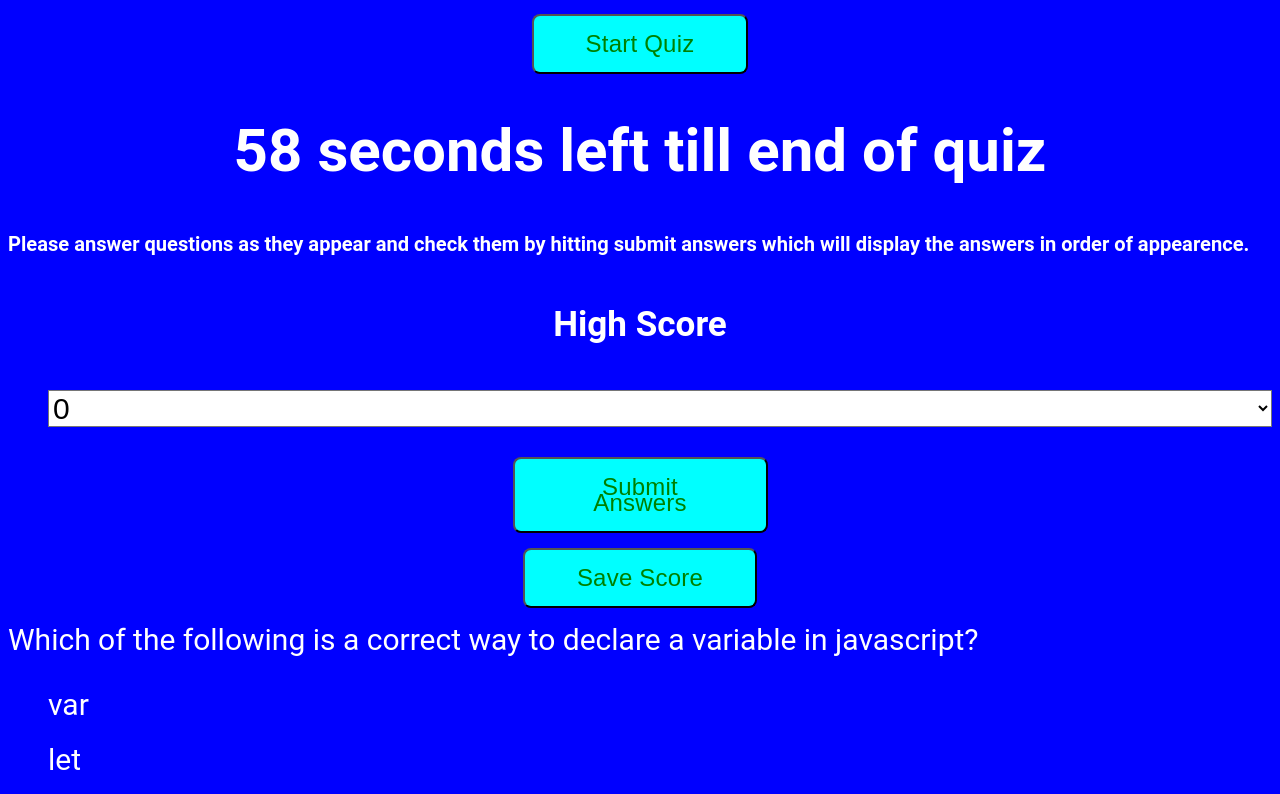
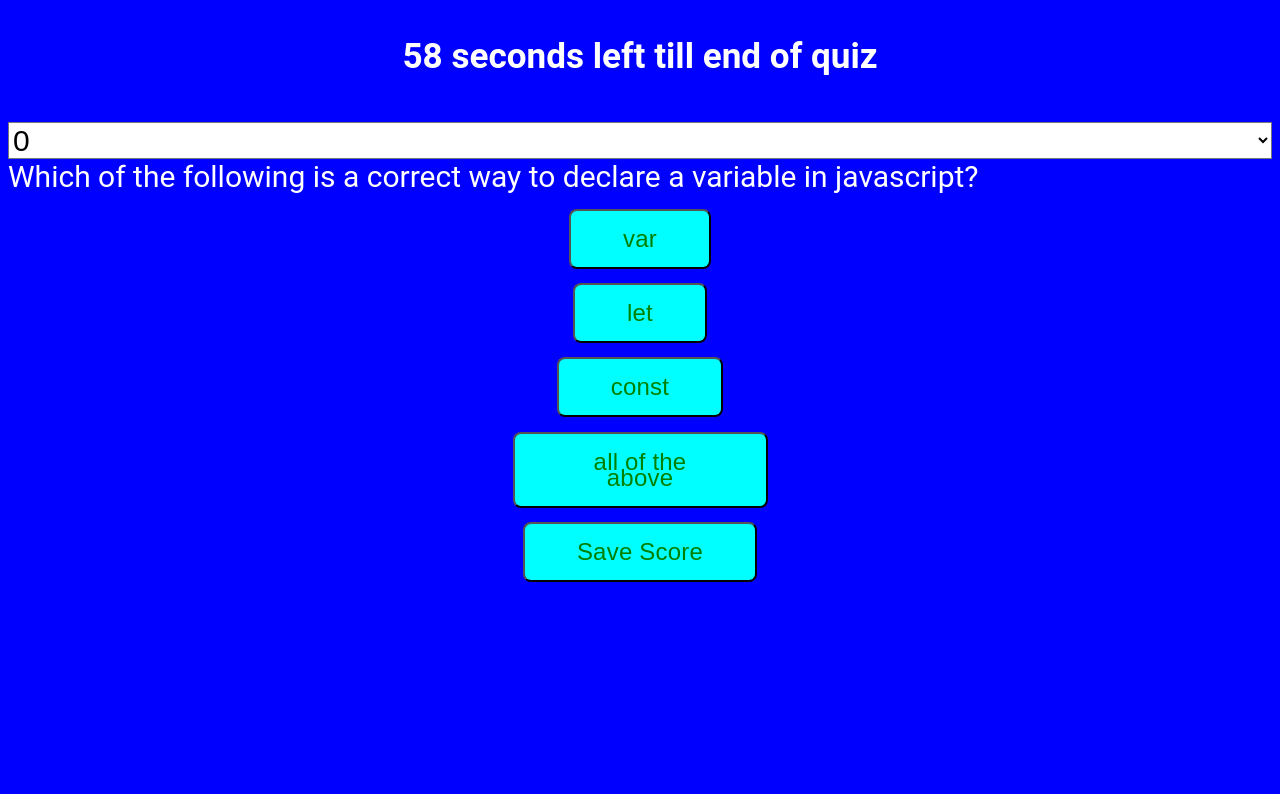
Before and after one commit to FreeWill201/Quiz, a plain HTML site: page index.html in a window 1280 px wide. Both pictures are taken after a click on the button "Start Quiz". Shown: the top 794 px of the page. Drawn offline with Linux system fonts and the light colour scheme.

Commit message:
Final Commit 2

```diff
--- a/index.html
+++ b/index.html
@@ -1,44 +1,42 @@
 <!DOCTYPE html>
 <html lang="en">
-
   <head>
-  <meta charset="UTF-8">
-  <meta name="viewport" content="width=device-width, initial-scale=1.0">
-  <meta http-equiv="X-UA-Compatible" content="ie=edge">
+    <meta charset="UTF-8" />
+    <meta name="viewport" content="width=device-width, initial-scale=1.0" />
+    <meta http-equiv="X-UA-Compatible" content="ie=edge" />
     <title>Timed Quiz</title>
-  <link rel="stylesheet" href="style.css">
+    <link rel="stylesheet" href="style.css" />
   </head>
   <body>
     <!-- Please use text wrap to easily read my comments.-->
-    <!-- The below code, lines 13-19 create a button that intiates the quiz and a countdown. It allows for a descriptive header that guides the user on how to properly use the webpage.-->
+    <!-- The below code, lines 15-21 creates a button that intiates the quiz and a countdown. It allows for a descriptive header that guides the user on how to properly use the webpage.-->
+    <div id="main">
+      <div id="start-container">
         <button id="Timer">Start Quiz</button>
-    <h1 class="time" style="text-align:center;"></h1>
-    <div id="main">
-        <h6>Please answer questions as they appear and
-            check them by hitting submit answers which will
-            display the answers in order of appearence.
+        <h6>
+          Please answer questions as they appear. When correct answer is
+          selected new question will display. Five seconds will be deducted for
+          each incorrect answer. You will have 60 seconds to complete the quiz.
+          Good luck!
         </h6>
-    <h3><span id="Score">High Score</span></h3>
-    <!-- The below form establsihes different options with numeric values attatched and corresponding ID's to be referenced in other files.-->
-    <form>
+      </div>
+      <h3 class="time" style="text-align: center"></h3>
+    <!-- The below code allows a user to input their score-->
+      <select id="userScore">
+        <label for="userScores">User Score</label>
         <ul>
             <li>
-                <select id="userScore">
-                <label for="userScores">User Score</label>
             <option value="0">0</option>
             <option value="1">1</option>
             <option value="2">2</option>
             <option value="3">3</option>
             <option value="4">4</option>
             <option value="5">5</option>
+            </li>
         </select>
-            </li>
     </ul>
-<!-- The two buttons below allow for furhter functionality by allowing the user to check their answers and, in an ideal world, save their scores.-->
-<button id="submit">Submit Answers</button>
+</div>
 <button id="save">Save Score</button>
-    </form>
-    </div>
     <script src="script.js"></script>
   </body>
 </html>
--- a/script.js
+++ b/script.js
@@ -1,24 +1,63 @@
-
 // The below variables establish constants referenced through html that can be reused throughout this file
 var mainEl = document.getElementById("main");
 var timeEl = document.querySelector(".time");
+// var submit = document.querySelector("#submit");
 var secondsLeft = 60;
-var submit = document.querySelector("#submit");
+var questionIndex = 0;
 
-// The below action gives the checkAnswers function full interactiveness
-submit.addEventListener("click", checkAnswers);
+// This code allows the quiz to be written with different choices and answers when called upon
+let quiz = [
+  {
+    question:
+      "Which of the following is a correct way to declare a variable in javascript?",
+    options: ["var", "let", "const", "all of the above"],
+    answer: "all of the above",
+  },
+  {
+    question:
+      "True/False. Once a variable is declared in javascript it is necessarry to declare it again.",
+    options: ["True", "False"],
+    answer: "False",
+  },
+  {
+    question:
+      "True/False. It is necessarry to create multiple javascript files in order to get different functions to work.",
+    options: ["True", "False"],
+    answer: "False",
+  },
+  {
+    question: "What is the purpose of javascript in relation to a webpage?",
+    options: [
+      "To make the webpage more interactive",
+      "To make the webpage more responsive",
+      "To make the webpage more dynamic",
+      "To make the webpage more static",
+    ],
+    answer: "To make the webpage more interactive",
+  },
+  {
+    question:
+      "What is the purpose of the console.log() function in javascript?",
+    options: [
+      "To log the user's input",
+      "To log the user's output",
+      "To log the user's score",
+      "To log the user's time",
+    ],
+    answer: "To log the user's output",
+  },
+];
 
 // The below function gives the website a timer and a clear display of it's interactiveness
 function setTime() {
-  var timerInterval = setInterval(function() {
+  var timerInterval = setInterval(function () {
     secondsLeft--;
     timeEl.textContent = secondsLeft + " seconds left till end of quiz";
 
-    if(secondsLeft === 0) {
+    if (secondsLeft === 0) {
       clearInterval(timerInterval);
       sendMessage();
     }
-
   }, 1000);
 }
 
@@ -26,92 +65,71 @@ function setTime() {
 function sendMessage() {
   timeEl.textContent = " ";
   var imgEl = document.createElement("img");
-  imgEl.setAttribute("src","images/2563-1.jpg");
+  imgEl.setAttribute("src", "images/2563-1.jpg");
   mainEl.appendChild(imgEl);
 }
 
 // The below variables establish more constants as mentioned earlier
-var Score = localStorage.getItem("Score");
+var Score = localStorage.getItem("#userScore");
 
 var Timer = document.querySelector("#Timer");
 
 // These event listeners interact with the referenced functions to bring full functionality to the webpage
-Timer.addEventListener("click", setTime);
-Timer.addEventListener("click", displayQuiz);
-
-// This code allows the quiz to be written with different choices and answers when called upon
-let quiz = [   {    question: "Which of the following is a correct way to declare a variable in javascript?",
-options: ["var", "let", "const", "all of the above"],
-    answer: "all of the above"
-  },
-  {
-    question: "True/False. Once a variable is declared in javascript it is necessarry to declare it again.",
-    options: ["True", "False"],
-    answer: "False"
-  },
-  {
-    question: "True/False. It is necessarry to create multiple javascript files in order to get different functions to work.",
-    options: ["True", "False"],
-    answer: "False"
-  },
-  {
-    question: "What is the purpose of javascript in relation to a webpage?",
-    options: ["To make the webpage more interactive", "To make the webpage more responsive", "To make the webpage more dynamic", "To make the webpage more static"],
-    answer: "To make the webpage more interactive"
-  },
-  {
-    question: "What is the purpose of the console.log() function in javascript?",
-    options: ["To log the user's input", "To log the user's output", "To log the user's score", "To log the user's time"],
-    answer: "To log the user's output"
-  }
-];
+Timer.addEventListener("click", function () {
+  setTime();
+  displayQuiz();
+  document.getElementById("start-container").innerHTML = "";
+});
 
 // This function displays the quiz and works when called upon thanks to it's mention in an event listner
 function displayQuiz() {
-  for (let i = 0; i < quiz.length; i++) {
-      let question = quiz[i].question;
-      let options = quiz[i].options;
+  let question = quiz[questionIndex].question;
+  let options = quiz[questionIndex].options;
+  var expectedAnswer = quiz[questionIndex].answer;
 
   let questionEl = document.createElement("div");
   questionEl.textContent = question;
   mainEl.appendChild(questionEl);
 
-      let optionsEl = document.createElement("ul");
+  let optionsEl = document.createElement("div");
   mainEl.appendChild(optionsEl);
 
   for (let j = 0; j < options.length; j++) {
-          let optionEl = document.createElement("li");
+    let optionEl = document.createElement("button");
     optionEl.textContent = options[j];
     optionsEl.appendChild(optionEl);
+
+    optionEl.addEventListener("click", function () {
+      if (expectedAnswer === optionEl.textContent) {
+        questionEl.remove();
+        optionsEl.remove();
+        if (questionIndex >= quiz.length - 1) return sendMessage();
+        questionIndex++;
+        displayQuiz();
+      } else {
+        secondsLeft -= 5;
       }
+    });
   }
-}
-
-// This function allows the answers to be displayed after the user has answered them
-function checkAnswers() {
-  for (let i = 0; i < quiz.length; i++) {
-      let answer = quiz[i].answer;
-      let userAnswer = prompt(`Answer: ${answer}`);
-      if (userAnswer === answer) {
-          console.log("Correct!");
-      } else {
-          console.log("Wrong!");
-      }
-  }
-
 }
 
 // This variable establishes a constant to be reused
 var save = document.querySelector("#save");
 // This event lsitener instructs a score to be saved
-save.addEventListener("click", saveLastScore);
+save.addEventListener("click", saveScore);
 
-// This function aims to save the last score inputed
+// The below functions attempt to commit a score to local storage
+function displayScore() {
+  var UserScore = document.querySelector("#userScore");
+  UserScore.textContent = Score;
+}
+
+function saveScore() {
+  localStorage.setItem("Score", Score);
+}
+console.log(saveScore());
+
 function saveLastScore() {
-  localStorage.setItem("userScore", UserScore);
+  saveScore();
+  window.location.href = "highscores.html";
 }
-console.log(UserScore)
-
-var UserScore = document.querySelector("#userScore");
-
-var Timer = document.querySelector("#Timer");
--- a/style.css
+++ b/style.css
@@ -45,7 +45,7 @@ button {
 label {
     color: orange;
 }
-
+/* The below code styles the score select bar */
 select {
     font-size: 30px;
     width: 100%;
```
Also changed, not shown: images/Screenshot 2023-01-30 at 12.38.00 AM.png (deleted), images/Screenshot 2023-01-30 at 12.38.10 AM.png (deleted), images/Screenshot 2023-01-30 at 12.38.18 AM.png (deleted), images/Screenshot 2023-01-30 at 12.50.21 AM.png (deleted), images/Screenshot 2023-02-09 at 3.13.54 PM.png (added), images/Screenshot 2023-02-09 at 3.14.04 PM.png (added), images/Screenshot 2023-02-09 at 3.14.13 PM.png (added), images/Screenshot 2023-02-09 at 3.14.23 PM.png (added), images/Screenshot 2023-02-09 at 3.14.32 PM.png (added), images/Screenshot 2023-02-09 at 3.14.41 PM.png (added), images/Screenshot 2023-02-09 at 3.14.51 PM.png (added), images/Screenshot 2023-02-09 at 3.15.01 PM.png (added), 1 other file. Lines whose indentation alone changed are shown as unchanged.
